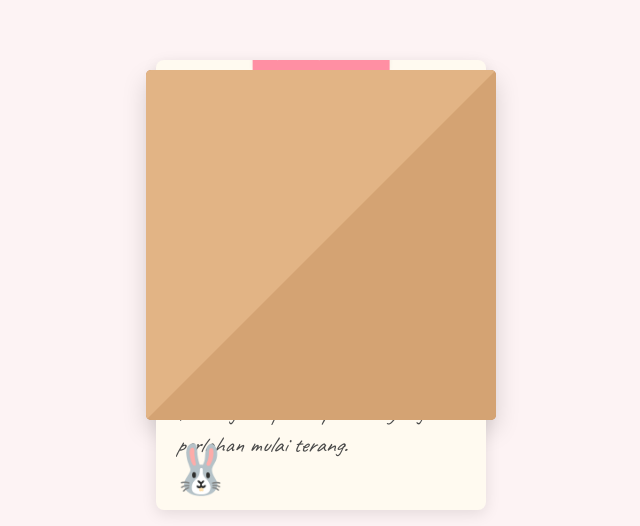
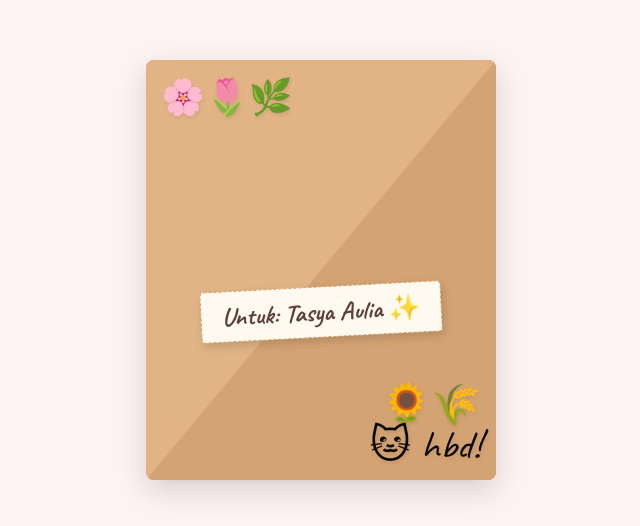
Before and after one commit to Nomad183/Ultah-Tasya, a plain HTML site: page index.html in a window 1280 px wide. Shown: the part 180-706 px from the top of the page, without its empty margins (319-959 px from the left). Drawn offline with Linux system fonts and the light colour scheme.

Commit message:
sekali lagi

```diff
--- a/index.html
+++ b/index.html
@@ -11,49 +11,49 @@
         body {
             display: flex;
             justify-content: center;
-            align-items: flex-start; /* Alur dimulai dari atas agar scroll bekerja dengan benar */
+            align-items: flex-start;
             min-height: 100vh;
             background-color: #fdf3f4; /* Background pink susu lembut */
-            font-family: 'Caveat', cursive; /* Font utama DIY */
+            font-family: 'Caveat', cursive;
             margin: 0;
             padding: 20px;
             box-sizing: border-box;
-            overflow-y: auto; /* Sekarang seluruh halaman web bisa di-scroll jika penuh */
+            overflow-y: auto; /* Halaman utama bisa di-scroll jika layar hp kecil */
         }
 
+        /* CONTAINER UTAMA */
         .container {
             position: relative;
             width: 350px;
-            height: 380px;
-            /* Beri jarak atas (margin-top) agar saat surat ditarik ke atas,
-               ia berada di area yang aman dan bisa di-scroll, tidak menembus batas atas browser */
-            margin-top: 200px;
+            height: 420px;
+            margin-top: 220px; /* Jarak aman di atas agar saat surat naik tidak terpotong layar */
             margin-bottom: 100px;
+            cursor: pointer;
         }
 
-        /* Bagian belakang amplop (craft paper) */
+        /* 1. BAGIAN BELAKANG AMPLOP */
         .envelope-back {
             position: absolute;
             bottom: 0;
             width: 100%;
-            height: 350px;
+            height: 420px;
             background-color: #c99368;
-            border-radius: 5px;
-            box-shadow: 0 10px 25px rgba(0,0,0,0.15);
+            border-radius: 8px;
+            box-shadow: 0 10px 30px rgba(0,0,0,0.15);
         }
 
-        /* SURAT UTAMA (Bagian yang ditarik) */
+        /* 2. SURAT UTAMA (Tersembunyi sempurna di dalam) */
         .letter {
             position: absolute;
-            bottom: 10px;
-            left: 10px;
-            width: 330px;
-            height: 450px; /* Tinggi disesuaikan agar pas di dalam amplop */
-            background-color: #fffaf0; /* Kertas putih tulang hangat */
+            bottom: 10px; /* Duduk manis di atas dasar amplop, tidak akan bocor ke bawah */
+            left: 15px;
+            width: 320px;
+            height: 400px; /* Tinggi disesuaikan agar pas bersembunyi di dalam amplop 420px */
+            background-color: #fffaf0;
             border-radius: 8px;
             box-shadow: 0 4px 15px rgba(0,0,0,0.1);
 
-            /* Animasi tarikan ketika diklik */
+            /* Animasi keluar masuk yang sangat mulus */
             transition: transform 0.8s cubic-bezier(0.4, 0, 0.2, 1);
             z-index: 1;
 
@@ -61,21 +61,15 @@
             flex-direction: column;
             padding: 25px 20px;
             box-sizing: border-box;
-            cursor: pointer;
             overflow: hidden;
         }
 
-        /* Posisi awal surat agak tenggelam di dalam amplop */
-        .letter {
-            transform: translateY(100px);
+        /* KELAS ANIMASI: Menarik surat keluar ke atas */
+        .letter.pulled {
+            transform: translateY(-330px); /* Keluar ke atas dengan pas */
         }
 
-        /* KELAS ANIMASI: Menarik surat ke atas secara proporsional */
-        .letter.pulled {
-            transform: translateY(-180px);
-        }
-
-        /* Tombol PULL ME (Tab pink di atas) */
+        /* TOMBOL PEGANGAN / TAB PENARIK */
         .pull-tab {
             position: absolute;
             top: -28px;
@@ -83,11 +77,11 @@
             transform: translateX(-50%);
             background-color: #ff8fa3;
             color: white;
-            padding: 5px 20px;
+            padding: 5px 22px;
             border-radius: 12px 12px 0 0;
             font-size: 1.4rem;
             font-weight: bold;
-            box-shadow: 0 -2px 5px rgba(0,0,0,0.05);
+            box-shadow: 0 -3px 6px rgba(0,0,0,0.05);
             animation: bounce 2s infinite;
             z-index: 10;
         }
@@ -98,30 +92,22 @@
             60% { transform: translate(-50%, -4px); }
         }
 
-        /* AREA KONTEN SURAT (Bisa di-scroll secara internal jika teks panjang) */
+        /* AREA KONTEN PUISI (Bisa di-scroll mandiri) */
         .letter-content {
             color: #4a4a4a;
             height: 100%;
             display: flex;
             flex-direction: column;
-            overflow-y: auto; /* Mengaktifkan scroll internal khusus untuk teks puisi */
-            padding-right: 8px; /* Ruang untuk scrollbar */
+            overflow-y: auto;
+            padding-right: 5px;
             box-sizing: border-box;
         }
 
-        /* Menghias scrollbar internal surat agar tetap lucu dan estetik (Pink) */
-        .letter-content::-webkit-scrollbar {
-            width: 6px;
-        }
-        .letter-content::-webkit-scrollbar-track {
-            background: #fffaf0;
-        }
-        .letter-content::-webkit-scrollbar-thumb {
-            background-color: #ff8fa3;
-            border-radius: 10px;
-        }
+        /* Hiasan scrollbar internal surat */
+        .letter-content::-webkit-scrollbar { width: 5px; }
+        .letter-content::-webkit-scrollbar-track { background: #fffaf0; }
+        .letter-content::-webkit-scrollbar-thumb { background-color: #ff8fa3; border-radius: 10px; }
 
-        /* Judul Surat */
         .letter h2 {
             font-family: 'Pinyon Script', cursive;
             color: #d81b60;
@@ -133,7 +119,6 @@
             position: relative;
         }
 
-        /* Kupu-kupu di dekat judul */
         .letter h2::after {
             content: "🦋";
             position: absolute;
@@ -142,7 +127,6 @@
             font-size: 1.3rem;
         }
 
-        /* Gaya teks PUISI */
         .poem-body {
             font-size: 1.4rem;
             line-height: 1.4;
@@ -159,52 +143,105 @@
             text-align: right;
             font-size: 1.4rem;
             margin-top: 15px;
-            margin-bottom: 50px; /* Jarak bawah agar tidak tertutup kelinci */
+            margin-bottom: 60px;
             color: #d81b60;
         }
 
-        /* Kelinci imut di sudut kiri bawah */
+        /* Kelinci di dalam surat */
         .cute-bunny {
             position: absolute;
             bottom: 10px;
             left: 15px;
             font-size: 3rem;
-            pointer-events: none; /* Klik bisa menembus kelinci */
+            pointer-events: none;
             z-index: 5;
         }
 
-        /* Bagian depan amplop (membentuk kantong segitiga) */
+        /* 3. BAGIAN DEPAN AMPLOP (Kantong segitiga) */
         .envelope-front {
             position: absolute;
             bottom: 0;
             width: 100%;
-            height: 350px;
+            height: 420px;
             background-color: #e2b485;
-            border-radius: 5px;
+            border-radius: 8px;
             z-index: 2;
-            pointer-events: none;
+            pointer-events: none; /* Klik bisa tembus ke surat */
 
-            /* Sisi lipatan amplop */
-            border-top: 175px solid transparent;
+            /* Pembentuk lipatan kertas */
+            border-top: 210px solid transparent;
             border-right: 175px solid #d4a373;
-            border-bottom: 175px solid #d4a373;
+            border-bottom: 210px solid #d4a373;
             border-left: 175px solid #e2b485;
             box-sizing: border-box;
+        }
+
+        /* 4. LAPISAN HIASAN DI ATAS KRAFT PAPER (AMPLOP) */
+        .envelope-decor {
+            position: absolute;
+            top: 0;
+            left: 0;
+            width: 100%;
+            height: 100%;
+            z-index: 3; /* Berada paling depan di atas amplop */
+            pointer-events: none; /* Sentuhan menembus ke sistem penarik */
+        }
+
+        /* Label nama bergaya aesthetic rustic di tengah amplop */
+        .envelope-label {
+            position: absolute;
+            top: 60%;
+            left: 50%;
+            transform: translate(-50%, -50%) rotate(-3deg);
+            background-color: #fffaf0;
+            padding: 8px 20px;
+            border-radius: 4px;
+            font-size: 1.6rem;
+            color: #5d4037;
+            font-weight: bold;
+            box-shadow: 2px 4px 10px rgba(0,0,0,0.15);
+            border: 1px dashed #d4a373;
+            text-align: center;
+            white-space: nowrap;
+        }
+
+        /* Hiasan Bunga-bunga di pojok kiri atas kraft paper */
+        .decor-flowers-top {
+            position: absolute;
+            top: 15px;
+            left: 15px;
+            font-size: 2.2rem;
+            opacity: 0.9;
+            filter: drop-shadow(1px 2px 2px rgba(0,0,0,0.1));
+        }
+
+        /* Hiasan Hewan Imut & Bunga di pojok kanan bawah kraft paper */
+        .decor-animals-bottom {
+            position: absolute;
+            bottom: 15px;
+            right: 15px;
+            font-size: 2.5rem;
+            opacity: 0.95;
+            filter: drop-shadow(1px 2px 2px rgba(0,0,0,0.1));
+            text-align: right;
+            line-height: 1;
         }
     </style>
 </head>
 <body>
 
-    <div class="container">
-        <!-- Layer 1: Belakang Amplop -->
+    <!-- Klik di area mana saja pada amplop akan memicu keluar/masuknya surat -->
+    <div class="container" onclick="toggleLetter()">
+
+        <!-- Lapisan 1: Belakang Amplop -->
         <div class="envelope-back"></div>
 
-        <!-- Layer 2: Surat (Yang bisa ditarik & di-scroll) -->
-        <div class="letter" id="birthdayLetter" onclick="toggleLetter()">
-            <!-- Tombol Penarik -->
+        <!-- Lapisan 2: Surat Utama -->
+        <div class="letter" id="birthdayLetter">
+            <!-- Pegangan surat -->
             <div class="pull-tab">Tarik Aku ↑</div>
 
-            <!-- Konten Isi Surat dengan Scrollbar Internal -->
+            <!-- Isi Teks Puisi (StopPropagation mencegah surat tertutup otomatis saat scroll teks) -->
             <div class="letter-content" onclick="event.stopPropagation();">
                 <h2>Selamat Ulang Tahun</h2>
 
@@ -241,16 +278,32 @@
                 </div>
             </div>
 
-            <!-- Hewan Imut: Kelinci -->
+            <!-- Hewan di dalam surat -->
             <div class="cute-bunny">🐰</div>
         </div>
 
-        <!-- Layer 3: Depan Amplop -->
+        <!-- Lapisan 3: Depan Amplop -->
         <div class="envelope-front"></div>
+
+        <!-- Lapisan 4: Hiasan Luar Kraft Paper (Bunga & Hewan Luar) -->
+        <div class="envelope-decor">
+            <!-- Bunga di kiri atas amplop -->
+            <div class="decor-flowers-top">🌸🌷🌿</div>
+
+            <!-- Label Tag Tengah -->
+            <div class="envelope-label">Untuk: Tasya Aulia ✨</div>
+
+            <!-- Hewan & Bunga di kanan bawah amplop -->
+            <div class="decor-animals-bottom">
+                <span>🌻🌾</span><br>
+                <span>🐱 hbd!</span>
+            </div>
+        </div>
+
     </div>
 
     <script>
-        // Fungsi untuk naik turunkan surat saat diklik
+        // Fungsi interaktif untuk tarik-masuk surat secara bergantian (Toggle)
         function toggleLetter() {
             const letter = document.getElementById('birthdayLetter');
             letter.classList.toggle('pulled');
```
